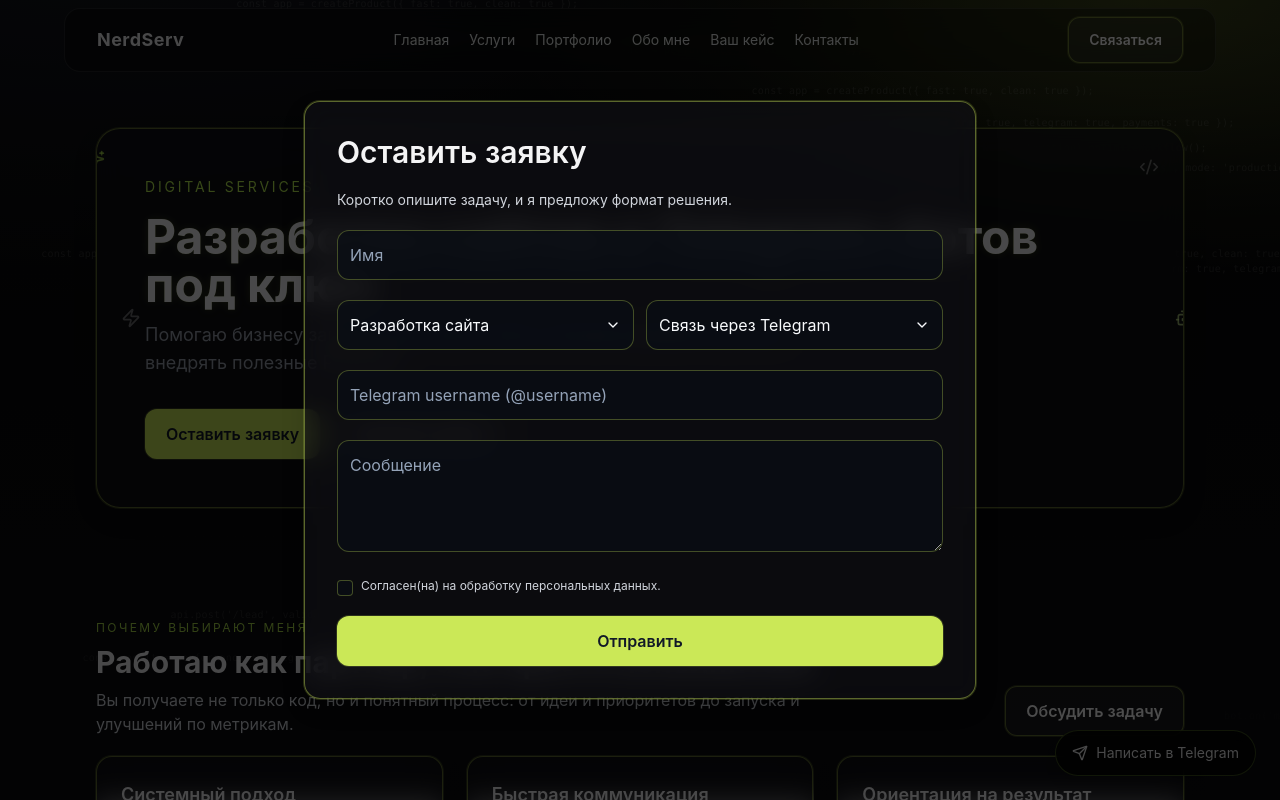
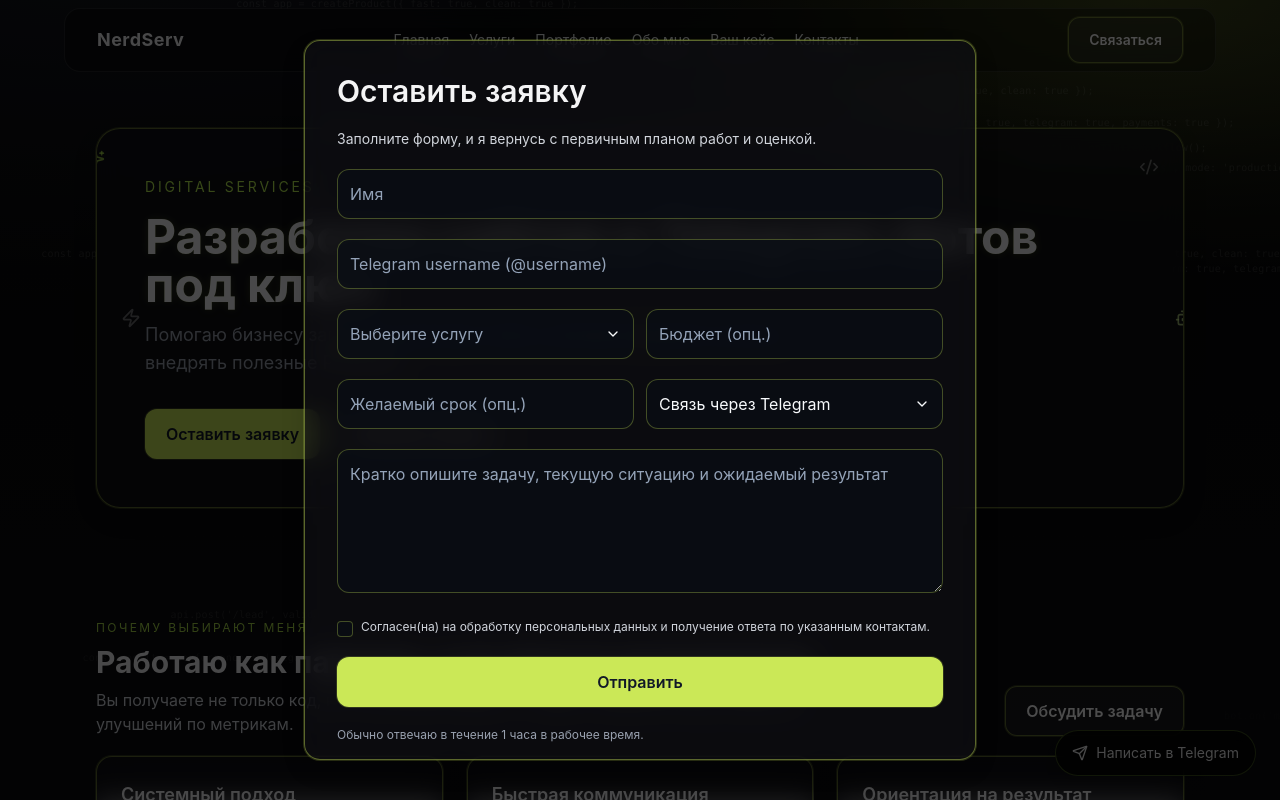
Before and after one commit to Pipata246/nerdServ, a Next.js app: page / in a window 1280 px wide. Both pictures are taken after a click on the button "Связаться". Shown: the top 800 px of the page. Built offline with nearby package versions, Linux system fonts and the light colour scheme.

Commit message:
Make modal form identical to contact page

```diff
--- a/src/components/ui/lead-modal.tsx
+++ b/src/components/ui/lead-modal.tsx
@@ -7,6 +7,7 @@ import { ChevronDown } from "lucide-react";
 type Errors = {
   name?: string;
   contact?: string;
+  service?: string;
   message?: string;
   consent?: string;
 };
@@ -31,7 +32,7 @@ function CustomSelect({ name, value, onChange, options }: CustomSelectProps) {
     return () => window.removeEventListener("click", onClickOutside);
   }, []);
 
-  const currentLabel = options.find((opt) => opt.value === value)?.label || options[0]?.label || "";
+  const currentLabel = options.find((opt) => opt.value === value)?.label || "Выберите услугу";
 
   return (
     <div ref={rootRef} className="relative">
@@ -41,7 +42,7 @@ function CustomSelect({ name, value, onChange, options }: CustomSelectProps) {
         onClick={() => setOpen((prev) => !prev)}
         className={`field-control flex items-center justify-between ${open ? "ring-1 ring-[var(--accent-outline-soft)]" : ""}`}
       >
-        <span>{currentLabel}</span>
+        <span className={value ? "text-[var(--field-text)]" : "text-[var(--field-placeholder)]"}>{currentLabel}</span>
         <ChevronDown className={`h-4 w-4 transition ${open ? "rotate-180" : ""}`} />
       </button>
       {open && (
@@ -70,7 +71,9 @@ function CustomSelect({ name, value, onChange, options }: CustomSelectProps) {
 const EMPTY = {
   name: "",
   contact: "",
-  service: "site",
+  service: "",
+  budget: "",
+  deadline: "",
   message: "",
   contactWay: "telegram",
   countryCode: "+7",
@@ -96,9 +99,18 @@ export function LeadModal({ open, onClose }: { open: boolean; onClose: () => voi
 
     const nextErrors: Errors = {};
     if (fields.name.trim().length < 2) nextErrors.name = "Введите имя (минимум 2 символа).";
-    if (fields.contactWay === "email" && !/^[^\s@]+@[^\s@]+\.[^\s@]+$/.test(fields.contact)) nextErrors.contact = "Введите корректный email.";
-    if (fields.contactWay === "whatsapp" && !/^[0-9()\-\s]{6,20}$/.test(fields.contact)) nextErrors.contact = "Введите корректный номер телефона.";
-    if (fields.contactWay === "telegram" && !/^@?[a-zA-Z0-9_]{5,32}$/.test(fields.contact)) nextErrors.contact = "Введите Telegram username.";
+
+    if (fields.contactWay === "whatsapp" || fields.contactWay === "max") {
+      if (!/^[0-9()\-\s]{6,20}$/.test(fields.contact)) {
+        nextErrors.contact = "Введите корректный номер телефона.";
+      }
+    } else if (fields.contactWay === "telegram") {
+      if (!/^@?[a-zA-Z0-9_]{5,32}$/.test(fields.contact)) {
+        nextErrors.contact = "Введите username Telegram, например @nerdServ.";
+      }
+    }
+
+    if (!fields.service) nextErrors.service = "Выберите интересующую услугу.";
     if (fields.message.trim().length < 10) nextErrors.message = "Сообщение должно быть от 10 символов.";
     if (!fields.consent) nextErrors.consent = "Подтвердите согласие на обработку данных.";
 
@@ -119,6 +131,8 @@ export function LeadModal({ open, onClose }: { open: boolean; onClose: () => voi
           contact: payload.contact,
           service: payload.service,
           message: payload.message,
+          budget: payload.budget || undefined,
+          deadline: payload.deadline || undefined,
           contactWay: payload.contactWay,
           countryCode: payload.countryCode,
         }),
@@ -154,7 +168,7 @@ export function LeadModal({ open, onClose }: { open: boolean; onClose: () => voi
             className="glass max-h-[90vh] w-full max-w-2xl space-y-5 overflow-y-auto rounded-2xl p-6 sm:p-8"
           >
             <h3 className="text-3xl font-semibold">Оставить заявку</h3>
-            <p className="text-sm text-gray-300">Коротко опишите задачу, и я предложу формат решения.</p>
+            <p className="text-sm text-gray-300">Заполните форму, и я вернусь с первичным планом работ и оценкой.</p>
 
             <div>
               <input
@@ -166,33 +180,9 @@ export function LeadModal({ open, onClose }: { open: boolean; onClose: () => voi
               {errors.name && <p className="mt-1 text-xs text-red-300">{errors.name}</p>}
             </div>
 
-            <div className="grid gap-3 sm:grid-cols-2">
-              <CustomSelect
-                name="service"
-                value={fields.service}
-                onChange={set("service") as (v: string) => void}
-                options={[
-                  { value: "site", label: "Разработка сайта" },
-                  { value: "bot", label: "Telegram / чат-бот" },
-                  { value: "automation", label: "Автоматизация / интеграции" },
-                  { value: "support", label: "Поддержка и сопровождение" },
-                ]}
-              />
-              <CustomSelect
-                name="contactWay"
-                value={fields.contactWay}
-                onChange={set("contactWay") as (v: string) => void}
-                options={[
-                  { value: "telegram", label: "Связь через Telegram" },
-                  { value: "whatsapp", label: "Связь через WhatsApp/Max" },
-                  { value: "email", label: "Связь через Email" },
-                ]}
-              />
-            </div>
-
             <div>
-              {fields.contactWay === "whatsapp" ? (
-                <div className="grid gap-3 sm:grid-cols-[140px_1fr]">
+              {fields.contactWay === "whatsapp" || fields.contactWay === "max" ? (
+                <div className="grid gap-3 sm:grid-cols-[160px_1fr]">
                   <CustomSelect
                     name="countryCode"
                     value={fields.countryCode}
@@ -208,7 +198,7 @@ export function LeadModal({ open, onClose }: { open: boolean; onClose: () => voi
                   <input
                     value={fields.contact}
                     onChange={(e) => set("contact")(e.target.value)}
-                    placeholder="Номер телефона"
+                    placeholder="Номер телефона (без кода страны)"
                     className="field-control"
                   />
                 </div>
@@ -216,19 +206,61 @@ export function LeadModal({ open, onClose }: { open: boolean; onClose: () => voi
                 <input
                   value={fields.contact}
                   onChange={(e) => set("contact")(e.target.value)}
-                  placeholder={fields.contactWay === "email" ? "Email для ответа" : "Telegram username (@username)"}
+                  placeholder="Telegram username (@username)"
                   className="field-control"
                 />
               )}
               {errors.contact && <p className="mt-1 text-xs text-red-300">{errors.contact}</p>}
             </div>
 
+            <div className="grid gap-3 sm:grid-cols-2">
+              <div>
+                <CustomSelect
+                  name="service"
+                  value={fields.service}
+                  onChange={set("service") as (v: string) => void}
+                  options={[
+                    { value: "site", label: "Разработка сайта" },
+                    { value: "bot", label: "Telegram / чат-бот" },
+                    { value: "automation", label: "Автоматизация / интеграции" },
+                    { value: "support", label: "Поддержка и сопровождение" },
+                  ]}
+                />
+                {errors.service && <p className="mt-1 text-xs text-red-300">{errors.service}</p>}
+              </div>
+              <input
+                value={fields.budget}
+                onChange={(e) => set("budget")(e.target.value)}
+                placeholder="Бюджет (опц.)"
+                className="field-control"
+              />
+            </div>
+
+            <div className="grid gap-3 sm:grid-cols-2">
+              <input
+                value={fields.deadline}
+                onChange={(e) => set("deadline")(e.target.value)}
+                placeholder="Желаемый срок (опц.)"
+                className="field-control"
+              />
+              <CustomSelect
+                name="contactWay"
+                value={fields.contactWay}
+                onChange={set("contactWay") as (v: string) => void}
+                options={[
+                  { value: "telegram", label: "Связь через Telegram" },
+                  { value: "whatsapp", label: "Связь через WhatsApp" },
+                  { value: "max", label: "Связь через Max" },
+                ]}
+              />
+            </div>
+
             <div>
               <textarea
                 value={fields.message}
                 onChange={(e) => set("message")(e.target.value)}
-                placeholder="Сообщение"
-                className="field-control min-h-28"
+                placeholder="Кратко опишите задачу, текущую ситуацию и ожидаемый результат"
+                className="field-control min-h-36"
               />
               {errors.message && <p className="mt-1 text-xs text-red-300">{errors.message}</p>}
             </div>
@@ -240,7 +272,7 @@ export function LeadModal({ open, onClose }: { open: boolean; onClose: () => voi
                 onChange={(e) => set("consent")(e.target.checked)}
                 className="check-control"
               />
-              <span>Согласен(на) на обработку персональных данных.</span>
+              <span>Согласен(на) на обработку персональных данных и получение ответа по указанным контактам.</span>
             </label>
             {errors.consent && <p className="-mt-2 text-xs text-red-300">{errors.consent}</p>}
 
@@ -248,8 +280,10 @@ export function LeadModal({ open, onClose }: { open: boolean; onClose: () => voi
               disabled={submitting}
               className="btn-primary w-full justify-center disabled:opacity-60 disabled:cursor-not-allowed"
             >
-              {submitting ? "Отправка..." : sent ? "Отправлено ✓" : "Отправить"}
+              {submitting ? "Отправка..." : sent ? "Заявка отправлена! ✓" : "Отправить"}
             </button>
+
+            <p className="text-xs text-gray-400">Обычно отвечаю в течение 1 часа в рабочее время.</p>
           </motion.form>
         </motion.div>
       )}
```
